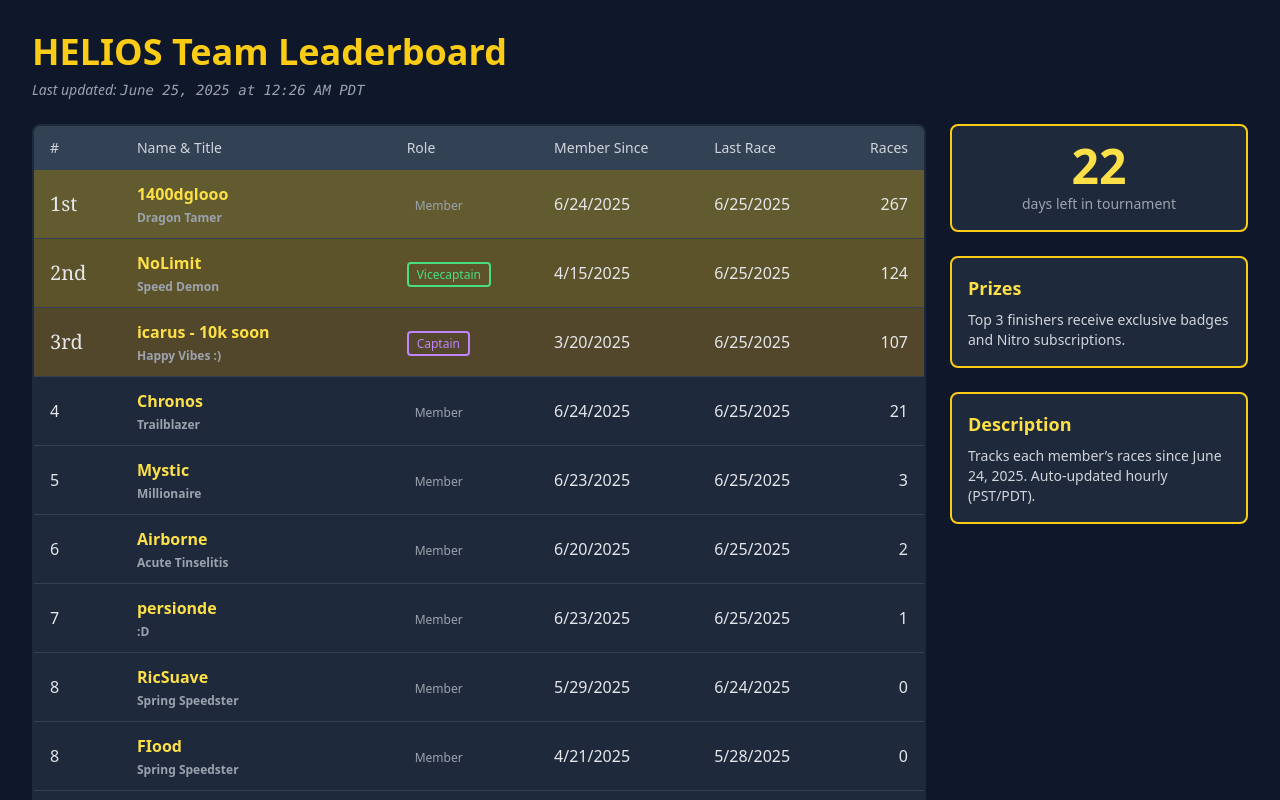
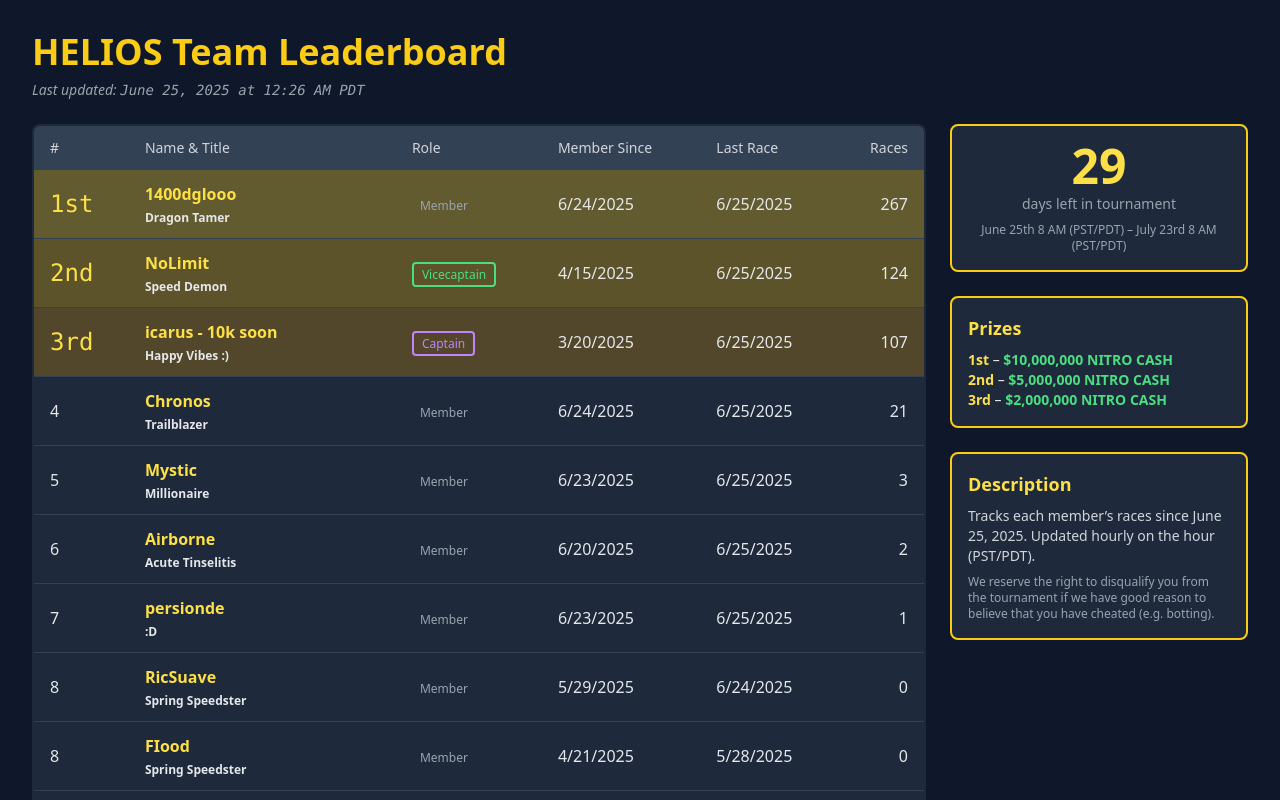
Before and after one commit to heliocentricity/17m-nct-comp, a website: page docs/index.html in a window 1280 px wide. Shown: the top 800 px of the page. Drawn offline with nearby package versions, Linux system fonts and the light colour scheme.

Commit message:
Update index.html

```diff
--- a/docs/index.html
+++ b/docs/index.html
@@ -12,13 +12,13 @@
   </p>
 
   <div class="flex space-x-6">
-    <!-- Main table -->
+    <!-- Main table (3/4 width) -->
     <div class="w-3/4 overflow-x-auto">
       <table class="min-w-full bg-slate-800 border-2 border-yellow-400 rounded-lg overflow-hidden">
         <thead class="bg-slate-700">
           <tr>
             <th class="px-4 py-3 text-left text-sm font-medium text-gray-300">#</th>
-            <th class="px-4 py-3 text-left text-sm font-medium text-gray-300">Name & Title</th>
+            <th class="px-4 py-3 text-left text-sm font-medium text-gray-300">Name &amp; Title</th>
             <th class="px-4 py-3 text-left text-sm font-medium text-gray-300">Role</th>
             <th class="px-4 py-3 text-left text-sm font-medium text-gray-300">Member Since</th>
             <th class="px-4 py-3 text-left text-sm font-medium text-gray-300">Last Race</th>
@@ -29,30 +29,47 @@
       </table>
     </div>
 
-    <!-- Info boxes -->
+    <!-- Info boxes (1/4 width, right side) -->
     <div class="w-1/4 space-y-6">
+      <!-- Days Left -->
       <div class="bg-slate-800 border-2 border-yellow-400 rounded-lg p-4 text-center">
         <div id="days-left" class="text-5xl font-extrabold text-yellow-300 mb-1"></div>
-        <div class="text-sm text-gray-400">days left in tournament</div>
+        <div class="text-sm text-gray-400 mb-2">days left in tournament</div>
+        <div class="text-xs text-gray-400">
+          June 25th 8 AM (PST/PDT) – July 23rd 8 AM (PST/PDT)
+        </div>
       </div>
+      <!-- Prizes -->
       <div class="bg-slate-800 border-2 border-yellow-400 rounded-lg p-4">
         <h2 class="text-lg font-semibold text-yellow-300 mb-2">Prizes</h2>
-        <p class="text-sm text-gray-300">Top 3 finishers receive exclusive badges and Nitro subscriptions.</p>
+        <p class="text-sm">
+          <span class="text-yellow-300 font-bold">1st</span> –
+          <span class="text-green-400 font-semibold">$10,000,000 NITRO CASH</span><br>
+          <span class="text-yellow-300 font-bold">2nd</span> –
+          <span class="text-green-400 font-semibold">$5,000,000 NITRO CASH</span><br>
+          <span class="text-yellow-300 font-bold">3rd</span> –
+          <span class="text-green-400 font-semibold">$2,000,000 NITRO CASH</span>
+        </p>
       </div>
+      <!-- Description -->
       <div class="bg-slate-800 border-2 border-yellow-400 rounded-lg p-4">
         <h2 class="text-lg font-semibold text-yellow-300 mb-2">Description</h2>
-        <p class="text-sm text-gray-300">
-          Tracks each member’s races since June 24, 2025. Auto-updated hourly (PST/PDT).
+        <p class="text-sm text-gray-300 mb-2">
+          Tracks each member’s races since June 25, 2025. Updated hourly on the hour (PST/PDT).
+        </p>
+        <p class="text-xs text-gray-400">
+          We reserve the right to disqualify you from the tournament if we have good reason to believe that you have cheated (e.g. botting).
         </p>
       </div>
     </div>
   </div>
 
   <script>
-    // Days left calculation
+    // Days left until July 23, 2025 PST
     (function(){
-      const end = new Date('2025-07-17T00:00:00-07:00');
-      const diff = end - new Date();
+      const end = new Date('2025-07-23T08:00:00-07:00');
+      const now = new Date();
+      const diff = end - now;
       document.getElementById('days-left').textContent =
         diff > 0 ? Math.ceil(diff / (1000*60*60*24)) : 0;
     })();
@@ -63,7 +80,7 @@
         document.getElementById('updated-at').textContent = data.last_updated || 'Unknown';
         const board = data.board || [];
 
-        // badge styles for each role key (no spaces, lowercase)
+        // badge styles for each role key (normalized to no spaces, lowercase)
         const roleClasses = {
           officer:       'border-2 border-blue-400 text-blue-400 bg-transparent',
           captain:       'border-2 border-purple-400 text-purple-400 bg-transparent',
@@ -75,33 +92,33 @@
         let lastDelta = null, lastRank = 0;
 
         board.forEach((it, idx) => {
-          // tie-aware rank
+          // tie-aware ranking
           const rank = (it.delta !== lastDelta) ? idx + 1 : lastRank;
           lastDelta = it.delta; lastRank = rank;
 
-          // top3 highlighting
-          let baseClass = '', hoverClass = 'hover:bg-slate-700';
+          // top3 highlighting with graduated gold, custom hover per row
+          let base = '', hover = 'hover:bg-slate-700';
           if (rank === 1) {
-            baseClass  = 'bg-yellow-400/30'; hoverClass = 'hover:bg-yellow-400/20';
+            base  = 'bg-yellow-400/30'; hover = 'hover:bg-yellow-400/20';
           } else if (rank === 2) {
-            baseClass  = 'bg-yellow-500/30'; hoverClass = 'hover:bg-yellow-500/20';
+            base  = 'bg-yellow-500/30'; hover = 'hover:bg-yellow-500/20';
           } else if (rank === 3) {
-            baseClass  = 'bg-yellow-600/30'; hoverClass = 'hover:bg-yellow-600/20';
+            base  = 'bg-yellow-600/30'; hover = 'hover:bg-yellow-600/20';
           }
-          const rowClass = `cursor-pointer ${baseClass} ${hoverClass}`;
+          const rowClass = `cursor-pointer ${base} ${hover}`;
 
-          // formatted ordinal
+          // ordinal with a sans-serif font
           let ord = `${rank}`;
-          if (rank === 1) ord = `<span class="font-serif text-xl">1st</span>`;
-          if (rank === 2) ord = `<span class="font-serif text-xl">2nd</span>`;
-          if (rank === 3) ord = `<span class="font-serif text-xl">3rd</span>`;
+          if (rank === 1) ord = `<span class="font-mono text-2xl text-yellow-300">1st</span>`;
+          if (rank === 2) ord = `<span class="font-mono text-2xl text-yellow-300">2nd</span>`;
+          if (rank === 3) ord = `<span class="font-mono text-2xl text-yellow-300">3rd</span>`;
 
           // normalize role key
           const key = (it.role||'').toLowerCase().replace(/\s+/g,'');
           const badgeClass = roleClasses[key] || roleClasses.member;
           const roleLabel  = it.role
             .split(/[\s_]+/)
-            .map(w=>w[0].toUpperCase()+w.slice(1))
+            .map(w => w[0].toUpperCase() + w.slice(1))
             .join(' ');
 
           // dates
@@ -112,16 +129,16 @@
             ? new Date(it.lastActivity*1000).toLocaleDateString()
             : 'N/A';
 
-          // title beneath name
+          // title under name
           const titleHtml = it.title
-            ? `<div class="text-xs text-gray-400 mt-1">${it.title}</div>`
+            ? `<div class="text-xs text-gray-200 mt-1">${it.title}</div>`
             : '';
 
           const tr = document.createElement('tr');
-          tr.className = rowClass + ' align-middle';
+          tr.className = `${rowClass} align-middle`;
           tr.setAttribute('onclick',
             `location.href='https://www.nitrotype.com/racer/${it.username}'`);
-          tr.setAttribute('title','View profile');
+          tr.setAttribute('title','View Nitro Type profile');
           tr.innerHTML = `
             <td class="px-4 py-3">${ord}</td>
             <td class="px-4 py-3 text-yellow-300 font-semibold">
```
